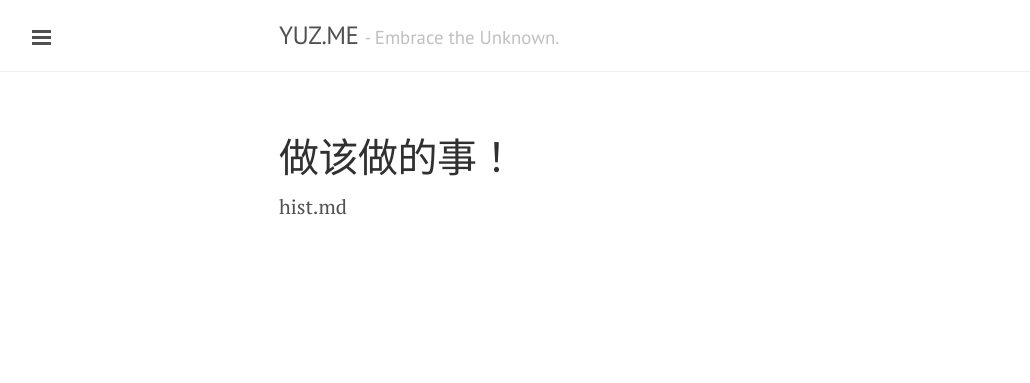
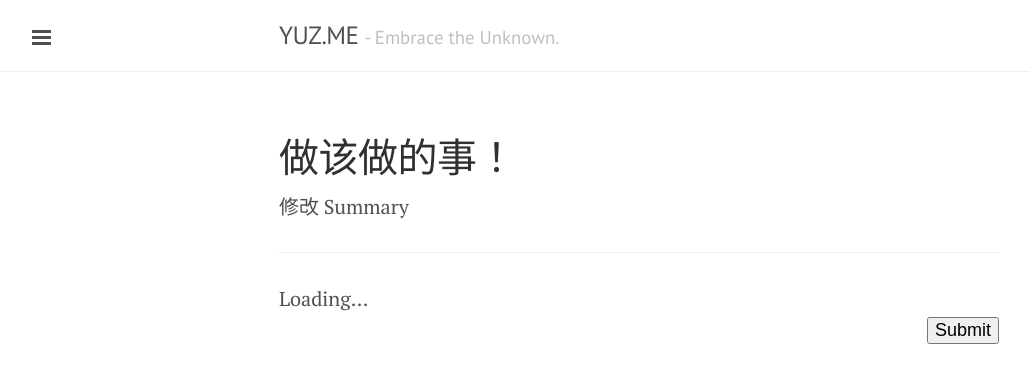
Before and after one commit to yusite/yuz.me, a Jekyll site: the page built from log/hist.md, in a window 1280 px wide. Shown: the top 383 px of the page, without its empty margins (1-1031 px from the left). Built offline with Jekyll 4.4.1, drawn with Linux system fonts in a browser that asks for light colours; Markdown is read by kramdown in place of the engine named in the settings; part of the change alters nothing that is shown.

Commit message:
update log hist page

```diff
--- /dev/null
+++ b/javascript/custom/update.js
@@ -0,0 +1,43 @@
+(function(){
+    var google = "https://script.google.com/macros/s/AKfycbz6oLGBd7N1rNmxcOzClQ0SWHyAd8z37bXTeAy9UkmMmj6MzD4/exec";
+    var displayUrl = google + "?oldlist=?";
+
+    function outputRecords(dataArray) {
+        var i, output = [];
+        for (i = 0; i < dataArray.length; i++) {
+            var task = dataArray[i];
+            output.push('<div>');
+            output.push(task.Name);
+            output.push(' ( id: <input type="text" name="rid" value="');
+            output.push(task.Rid);
+            output.push('" style="font-size:18px;width:40px;" readonly> )<br>');
+            output.push('<textarea name="summary" rows="2" style="font-size:18px;margin-top:10px;">');
+            output.push(task.Summary);
+            output.push('</textarea>');
+            output.push('</div>');
+            output.push('<hr>');
+        }
+        return output.join("");
+    }
+
+    $.getJSON(displayUrl).done(function(data) {
+        var content = outputRecords(data.records);
+        var idName = 'update';
+        document.getElementById(idName).innerHTML = content;
+    });
+
+    $(document).on("click", '#submit', function(event){
+        event.preventDefault();
+        var command = [];
+        command.push(google);
+        command.push('?');
+        command.push($('#form').serialize());
+        command.push('&reedit=?');
+        $('#send').html('<span style="color:green;">Sending...</span>');
+        $.getJSON(command.join('')).done(function(data) {
+            $('#send').html('<span style="color:red;">Done!</span>');
+            location.reload();
+        });
+    });
+
+})();
--- a/log/hist.md
+++ b/log/hist.md
@@ -2,7 +2,22 @@
 layout: page
 title: 做该做的事！
 sidebar: ignore
+script: /javascript/custom/update.js
 
 ---
 
-hist.md
+修改 Summary
+
+---
+
+<form id="form" action="#" method="GET">
+
+<div id="update">
+Loading...
+</div>
+
+<p id="send" style="float:right;">
+<input type="submit" value="Submit" id="submit" style="font-size:18px;">
+</p>
+
+</form>
```
